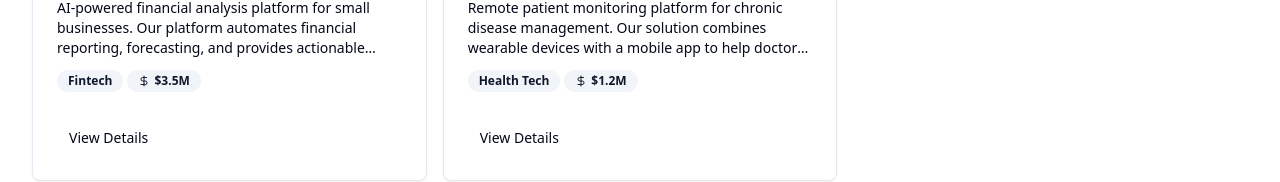
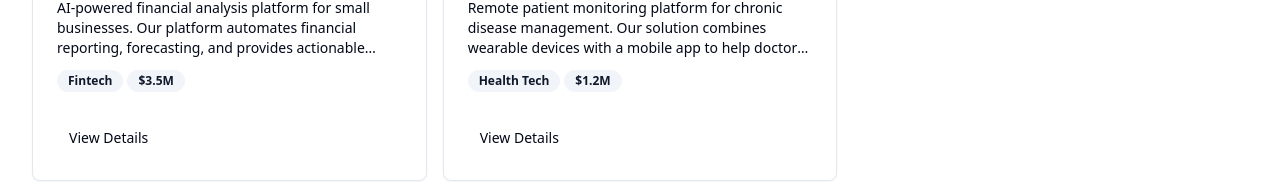
Before and after one commit to nraford7/matchmaker-gem-68, a React (Vite) app: page /deals in a window 1280 px wide. Shown: the part 318-500 px from the top of the page. Built offline with nearby package versions, Linux system fonts and the light colour scheme.

Commit message:
Remove dollar sign from amount
Removes the dollar sign from the investment amount displayed on the deal cards.

```diff
--- a/src/components/OpportunityList.tsx
+++ b/src/components/OpportunityList.tsx
@@ -1,10 +1,9 @@
-
 import { Opportunity } from "@/types";
 import { Badge } from "@/components/ui/badge";
 import { Button } from "@/components/ui/button";
 import { Card, CardContent, CardFooter, CardHeader, CardTitle } from "@/components/ui/card";
 import { Progress } from "@/components/ui/progress";
-import { ThumbsUp, ThumbsDown, MapPin, DollarSign } from "lucide-react";
+import { ThumbsUp, ThumbsDown, MapPin } from "lucide-react";
 import { Link } from "react-router-dom";
 
 interface OpportunityListProps {
@@ -44,8 +43,7 @@ export const OpportunityList = ({ opportunities, showMatchScore = false }: Oppor
 
             <div className="flex flex-wrap gap-1 mb-3">
               <Badge variant="secondary">{opportunity.sector}</Badge>
-              <Badge variant="secondary" className="flex items-center gap-1">
-                <DollarSign className="h-3 w-3" />
+              <Badge variant="secondary">
                 ${(opportunity.fundingAmount / 1000000).toFixed(1)}M
               </Badge>
             </div>
```
